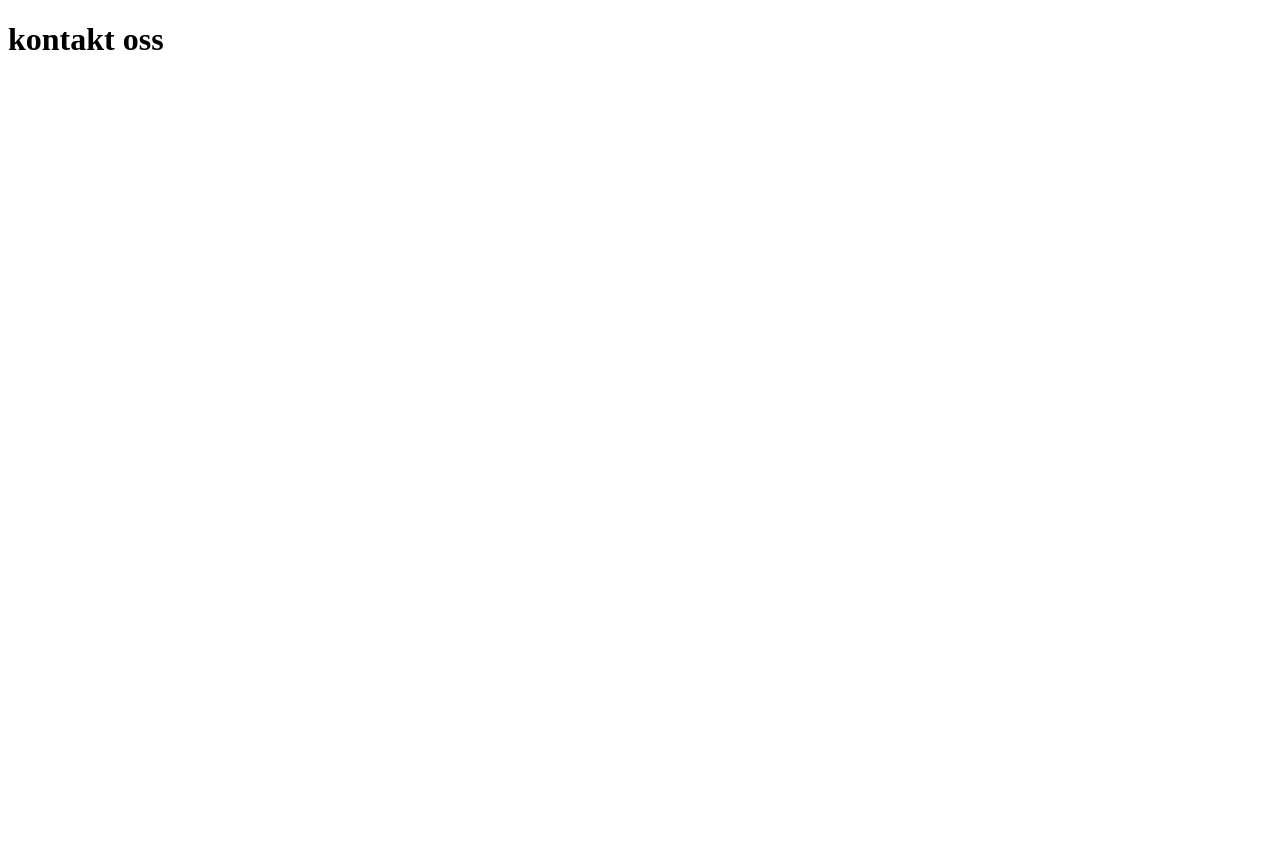
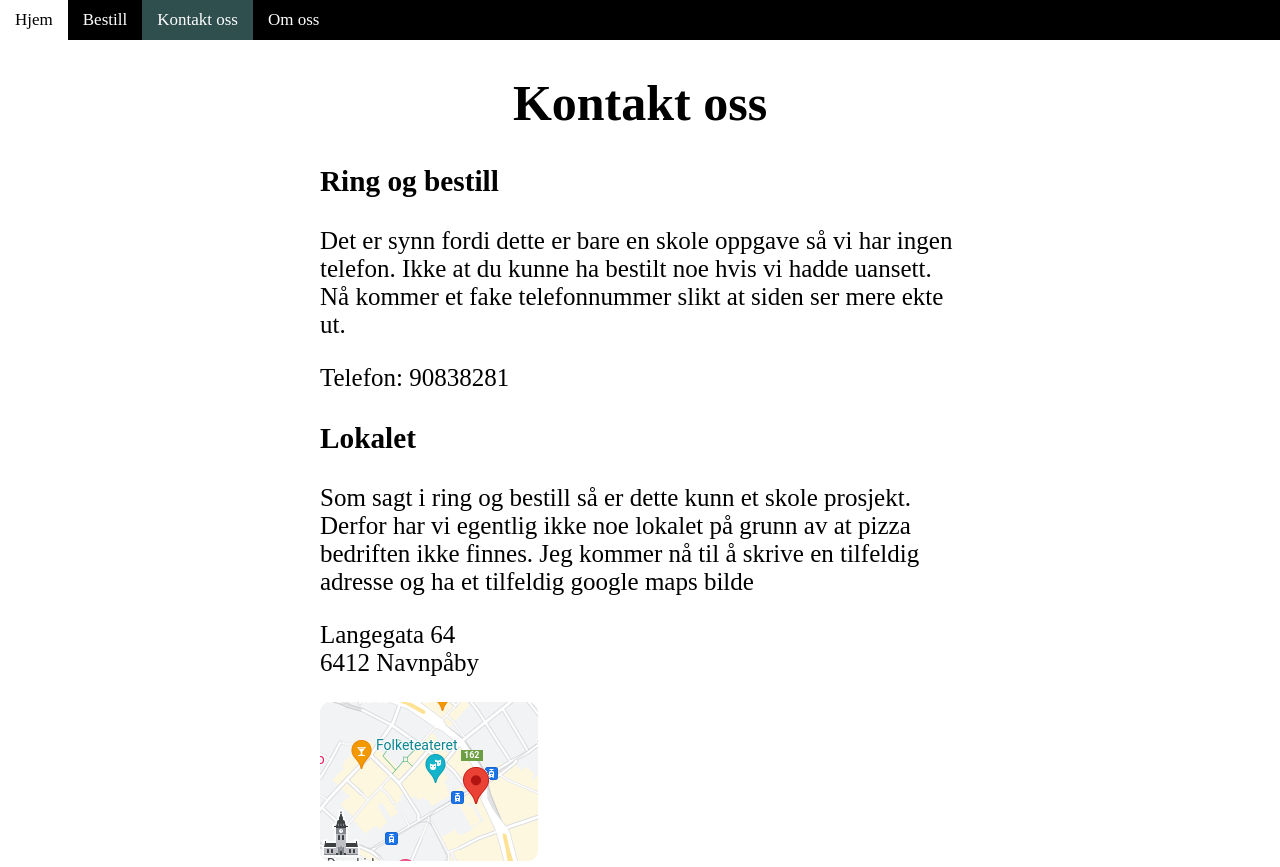
Before and after one commit to EmilBjorkeng/school-pizza-place-server, a plain HTML site: page kontakt_oss/index.html in a window 1280 px wide. Before the commit the page ends 800 px from the top, so only its background shows below. Drawn offline with Linux system fonts and the light colour scheme.

Commit message:
Added Contact Us site

```diff
--- a/frontpage/style.css
+++ b/frontpage/style.css
@@ -15,10 +15,12 @@ html, body {
 	text-decoration: none;
 	color: white
 }
+
 #top-bar a:hover {
 	background-color: white;
 	color:black;
 }
+
 #top-bar a.active {
 	background-color: darkslategrey;
 	color:white;
--- a/kontakt_oss/index.html
+++ b/kontakt_oss/index.html
@@ -1,9 +1,28 @@
-<!DOCTYPE html>
-<htm>
+<!doctype html>
+<html>
     <head>
-        <title>kontakt oss</title>
+        <title>Kontakt oss</title>
+        <link rel="stylesheet", href="/kontakt_oss/style.css">
     </head>
     <body>
-        <h1>kontakt oss</h1>
+        <div id="top-bar">
+			<a href="/">Hjem</a>
+			<a href="/bestill">Bestill</a>
+			<a href="/kontakt_oss" class="active">Kontakt oss</a>
+			<a href="/om_oss">Om oss</a>
+		</div>
+        <h1 id="Big-text">Kontakt oss</h1>
+        <div class="box">
+            <h3>Ring og bestill</h3>
+            <p>Det er synn fordi dette er bare en skole oppgave så vi har ingen telefon. Ikke at du kunne ha bestilt noe hvis vi hadde uansett. Nå kommer et fake telefonnummer slikt at siden ser mere ekte ut.</p>
+            <p>Telefon: 90838281</p>
+        </div>
+        <div class="box">
+            <h3>Lokalet</h3>
+            <p>Som sagt i ring og bestill så er dette kunn et skole prosjekt. Derfor har vi egentlig ikke noe lokalet på grunn av at pizza bedriften ikke finnes. Jeg kommer nå til å skrive en tilfeldig adresse og ha et tilfeldig google maps bilde</p>
+            <p>Langegata 64<br>6412 Navnpåby</p>
+            <img src="/images/GoogleMaps.png" alt="GoogleMaps" id="map">
+        </div>
+        <script type="text/javascript", src="/kontakt_oss/script.js"></script>
     </body>
-</htm>
+</html>
--- /dev/null
+++ b/kontakt_oss/script.js
@@ -0,0 +1,15 @@
+let details = navigator.userAgent
+let phones = /android|iphone/i
+let isMobileDevice = phones.test(details);
+
+if (isMobileDevice) {
+    document.getElementById('top-bar').style.display = "none";
+    document.getElementById('Big-text').style.fontSize = "100px";
+    document.getElementsByClassName('box')[0].style.margin = "5px";
+    document.getElementsByClassName('box')[1].style.margin = "5px";
+    document.getElementsByClassName('box')[0].style.fontSize = "50px";
+    document.getElementsByClassName('box')[1].style.fontSize = "50px";
+    document.getElementsByClassName('box')[0].style.width = "100%";
+    document.getElementsByClassName('box')[1].style.width = "100%";
+    document.getElementById('map').style.width = "500px";
+}
--- /dev/null
+++ b/kontakt_oss/style.css
@@ -0,0 +1,43 @@
+html, body {
+	margin: 0;
+}
+
+#top-bar {
+	background-color: black;
+	overflow: hidden;
+}
+
+#top-bar a {
+	padding: 10px 15px;
+	font-size: 17px;
+	text-align: center;
+	float: left;
+	text-decoration: none;
+	color: white
+}
+
+#top-bar a:hover {
+	background-color: white;
+	color:black;
+}
+
+#top-bar a.active {
+	background-color: darkslategrey;
+	color:white;
+}
+
+#Big-text {
+	text-align: center;
+	font-size: 50px;
+}
+
+.box {
+	width: 50%;
+	margin-left: auto;
+	margin-right: auto;
+	font-size: 25px;
+}
+
+.box img {
+	border-radius: 10px;
+}
```
Also changed, not shown: server.js (+9 -0 lines), images/GoogleMaps.png (added).
